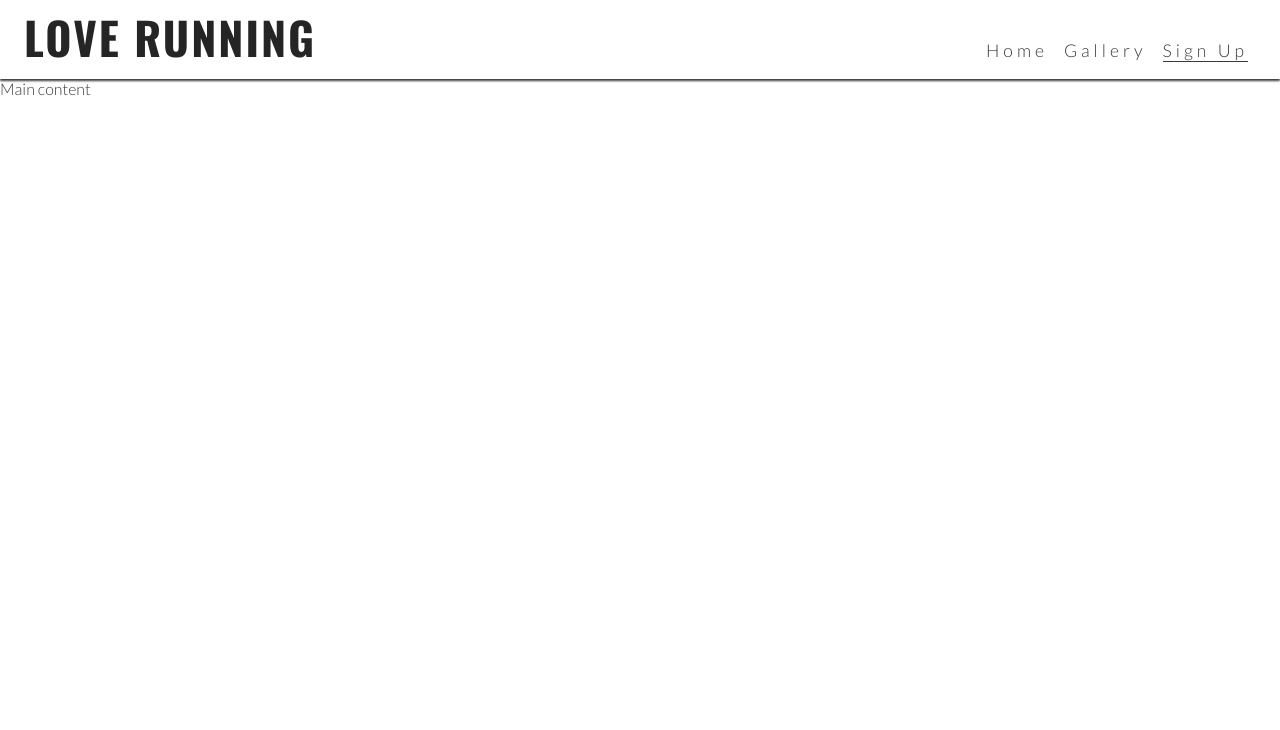
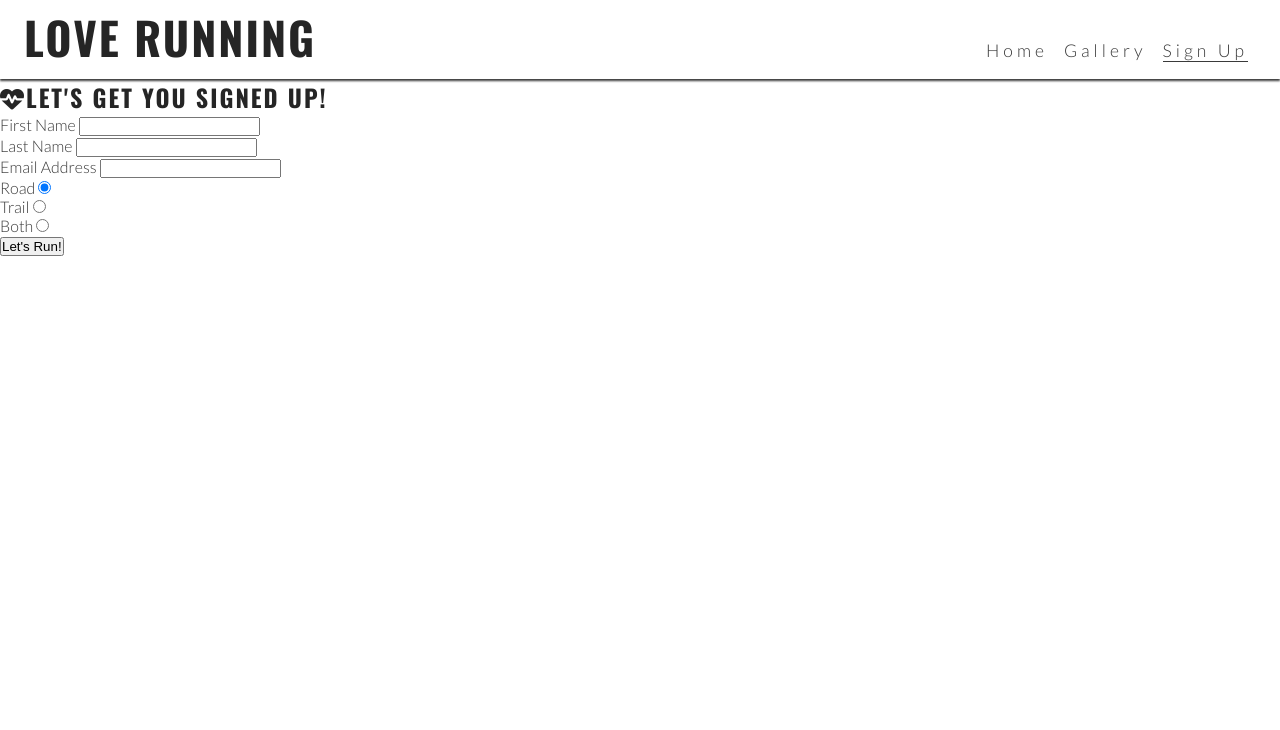
Before and after one commit to isThatAFife/Love_Running, a plain HTML site: page signup.html in a window 1280 px wide. Shown: the top 730 px of the page. Drawn offline with nearby package versions, Linux system fonts and the light colour scheme.

Commit message:
added form to signup page

```diff
--- a/signup.html
+++ b/signup.html
@@ -59,7 +59,78 @@
     </header>
 
     <!-- Main -->
-    <main>Main content</main>
+    <main>
+      <section id="signup">
+        <form
+          action="https://formdump.codeinstitute.net"
+          method="POST"
+          id="signup-form"
+        >
+          <h2>
+            <i class="fa-solid fa-heart-pulse"></i>Let's get you signed up!
+          </h2>
+          <label for="firstname">First Name</label>
+          <input
+            type="text"
+            id="firstname"
+            name="firstname"
+            class="text-input"
+            required
+          />
+          <br />
+          <label for="lastname">Last Name</label>
+          <input
+            type="text"
+            id="lastname"
+            name="lastname"
+            class="text-input"
+            required
+          />
+          <br />
+          <label for="email">Email Address</label>
+          <input
+            type="email"
+            id="email"
+            name="email"
+            class="text-input"
+            required
+          />
+          <br />
+          <div class="radio-buttons">
+            <div>
+              <label for="road">Road</label>
+              <input
+                type="radio"
+                name="running_preference"
+                id="road"
+                value="road"
+                required
+                checked
+              />
+            </div>
+            <div>
+              <label for="trail">Trail</label>
+              <input
+                type="radio"
+                name="running_preference"
+                id="trail"
+                value="trail"
+              />
+            </div>
+            <div>
+              <label for="both">Both</label>
+              <input
+                type="radio"
+                name="running_preference"
+                id="both"
+                value="both"
+              />
+            </div>
+          </div>
+          <button type="submit" class="join-button">Let's Run!</button>
+        </form>
+      </section>
+    </main>
 
     <!-- Footer -->
     <footer>
```
